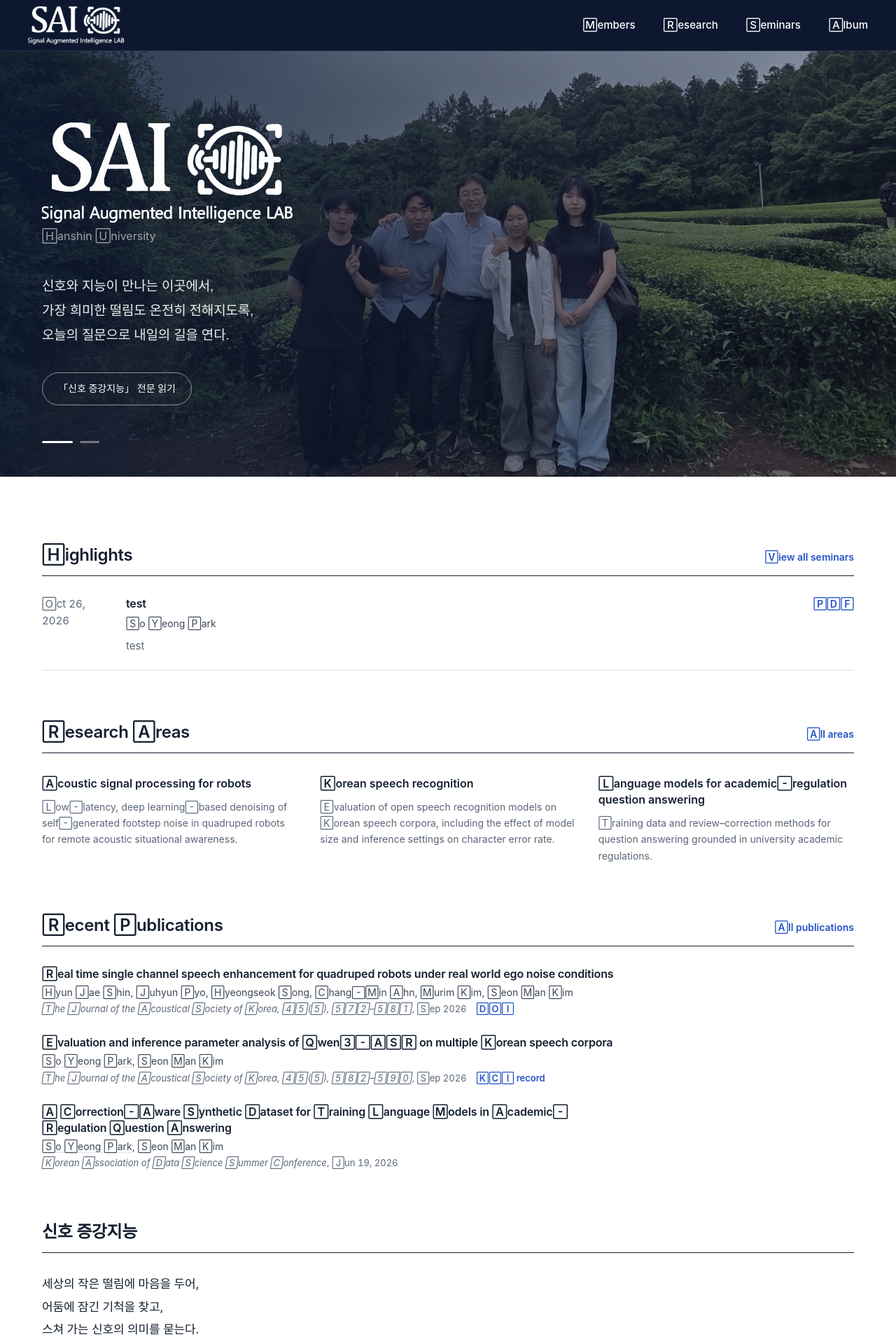
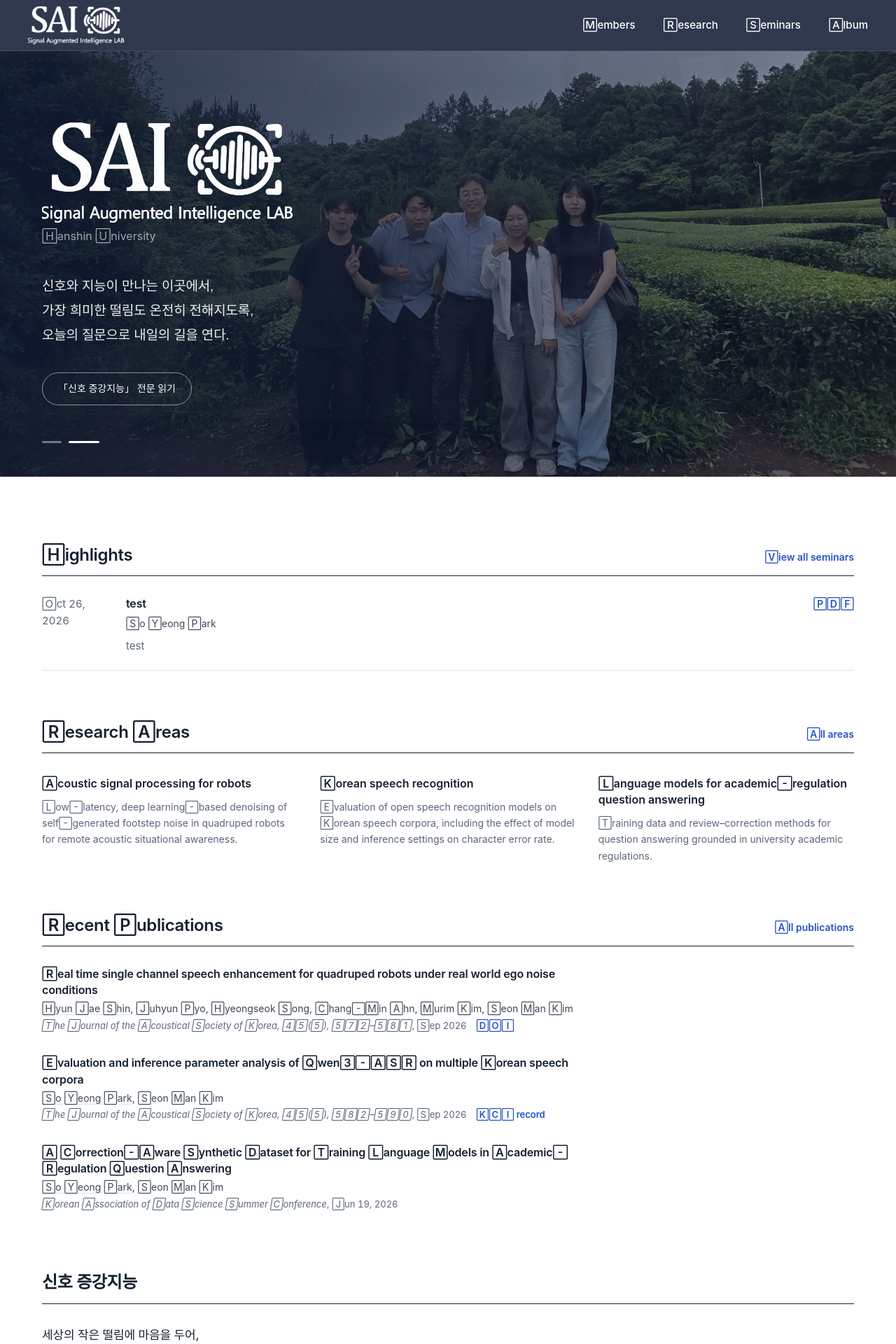
Before and after one commit to Signal-Augmented-Intelligence/-Signal-Augmented-Intelligence.github.io, a Next.js app: page / in a window 1280 px wide. Shown: the top 1920 px of the page at 70% size. Built offline with nearby package versions, Linux system fonts and the light colour scheme; a web font is replaced by a local one.

Commit message:
See-through blurred header and tab bars while scrolling; publication entries lift with a light background and shadow on hover and open as a whole; phone tab bar sits below the two-line header

```diff
--- a/admin/src/components/AdminHeader.module.css
+++ b/admin/src/components/AdminHeader.module.css
@@ -22,3 +22,8 @@
   .link { font-size: var(--text-sm); }
   .wide { display: none; }
 }
+
+/* 공개 사이트 헤더와 같이, 스크롤하면 아래 글이 흐리게 비쳐 지나갑니다. */
+@supports ((backdrop-filter: blur(1px)) or (-webkit-backdrop-filter: blur(1px))) {
+  .header { background: var(--paper-glass); -webkit-backdrop-filter: blur(12px) saturate(140%); backdrop-filter: blur(12px) saturate(140%); }
+}
--- a/admin/src/components/AdminShell.module.css
+++ b/admin/src/components/AdminShell.module.css
@@ -33,3 +33,9 @@ a.item:hover { background: var(--surface); text-decoration: none; }
   .pendingItem { display: none; }
   .body { padding-top: 32px; padding-left: var(--gutter); }
 }
+
+@media (max-width: 960px) {
+  @supports ((backdrop-filter: blur(1px)) or (-webkit-backdrop-filter: blur(1px))) {
+    .nav { background: var(--paper-glass); -webkit-backdrop-filter: blur(12px) saturate(140%); backdrop-filter: blur(12px) saturate(140%); }
+  }
+}
--- a/src/app/globals.css
+++ b/src/app/globals.css
@@ -9,6 +9,8 @@
   --accent: #2452c6;
   --accent-soft: #eaf0fc;
   --night: #0d1830;         /* header, page banners, Home first screen */
+  --night-glass: rgba(13, 24, 48, 0.86);   /* sticky header: --night, see-through with blur */
+  --paper-glass: rgba(255, 255, 255, 0.78); /* sticky white bars (tabs, 관리 화면 header) */
   --night-accent: #a9c1ff;  /* links and current item on navy */
 
   /* Latin: Instrument Sans. Hangul falls through to Pretendard. Formulas: STIX Two Text italic. */
@@ -25,10 +27,14 @@
   --container-header: 1360px; /* 헤더만 본문보다 넓게: 넓은 화면에서 로고와 메뉴가 가운데로 몰리지 않게 */
   --gutter: 40px;
   --header-h: 72px;
+  --site-header-h: var(--header-h); /* 공개 사이트 헤더 실제 높이 (휴대폰에서는 로고 아래 메뉴 줄까지 두 줄) */
 }
 
 @media (max-width: 960px) {
   :root { --gutter: 24px; --text-hero: 3.25rem; --text-2xl: 1.875rem; }
+}
+@media (max-width: 640px) {
+  :root { --site-header-h: 108px; }
 }
 
 *, *::before, *::after { box-sizing: border-box; }
--- a/src/components/Items.module.css
+++ b/src/components/Items.module.css
@@ -5,11 +5,11 @@
 
 .item { max-width: 52rem; }
 /* Publications: no rule between entries, just space (reference: KAIST Smart Sound Lab). */
-.list > .item { padding: 0; border-bottom: 0; }
-.list > .item + .item { margin-top: 26px; }
+.list > .item { padding: 14px 0; border-bottom: 0; }
+.list > .item + .item { margin-top: 4px; }
 .title { font-size: 1rem; font-weight: 600; line-height: 1.45; letter-spacing: -0.01em; }
 .title a { color: var(--ink); }
-.title a:hover { color: var(--accent); }
+.title a:hover { color: var(--accent); text-decoration: none; }
 .authors { margin-top: 4px; font-size: var(--text-sm); color: #3d4757; }
 .authors :global(.person-link) { color: inherit; text-decoration: underline; text-decoration-color: var(--rule); text-underline-offset: 0.2em; }
 .authors :global(.person-link):hover { color: var(--ink); }
@@ -29,3 +29,18 @@
   .seminar { grid-template-columns: minmax(0, 1fr) auto; row-gap: 4px; }
   .date { grid-column: 1 / -1; }
 }
+
+/*
+ * Publications lift a little under the pointer (whole entry opens the title link).
+ * The padding is pulled back with negative margins so the text stays aligned with the rest of the page.
+ */
+.list > .item { position: relative; margin-left: -16px; margin-right: -16px; padding-left: 16px; padding-right: 16px; border-radius: 8px;
+  transition: transform 180ms ease, box-shadow 180ms ease, background-color 180ms ease; }
+.list > .item:hover { transform: translateY(-1px) scale(1.015); background: var(--surface); box-shadow: 0 6px 18px rgba(13, 24, 48, 0.08), 0 1px 3px rgba(13, 24, 48, 0.06); }
+.item .title a::after { content: ''; position: absolute; inset: 0; border-radius: inherit; }
+@media (prefers-reduced-motion: reduce) {
+  .list > .item { transition: background-color 180ms ease, box-shadow 180ms ease; }
+  .list > .item:hover { transform: none; }
+}
+/* Author links and the label link stay clickable above the whole-entry link. */
+.item .authors :global(.person-link), .item .link { position: relative; z-index: 1; }
--- a/src/components/PageHeader.module.css
+++ b/src/components/PageHeader.module.css
@@ -5,7 +5,7 @@
 .titleLong { max-width: 52rem; font-size: 2.25rem; line-height: 1.2; letter-spacing: -0.02em; }
 .lede { max-width: 44rem; margin-top: 14px; font-size: 1.0625rem; color: rgba(255, 255, 255, 0.72); }
 
-.tabBar { position: sticky; top: var(--header-h); z-index: 9; background: var(--paper); border-bottom: 1px solid var(--rule); }
+.tabBar { position: sticky; top: var(--site-header-h); z-index: 9; background: var(--paper); border-bottom: 1px solid var(--rule); }
 .tabs { display: flex; gap: 36px; }
 .tab { display: flex; align-items: center; height: 60px; margin-bottom: -1px; border-bottom: 2px solid transparent; color: var(--muted); font-size: 0.9375rem; font-weight: 600; }
 .tab:hover { color: var(--ink); text-decoration: none; }
@@ -20,3 +20,7 @@
   .tabs { gap: 24px; overflow-x: auto; }
   .gap { height: 48px; }
 }
+
+@supports ((backdrop-filter: blur(1px)) or (-webkit-backdrop-filter: blur(1px))) {
+  .tabBar { background: var(--paper-glass); -webkit-backdrop-filter: blur(12px) saturate(140%); backdrop-filter: blur(12px) saturate(140%); }
+}
--- a/src/components/SiteHeader.module.css
+++ b/src/components/SiteHeader.module.css
@@ -1,4 +1,7 @@
-/* Navy header on every page; it continues into the navy page banner (PageHeader) or the Home first screen. */
+/*
+ * Navy header on every page; it continues into the navy page banner (PageHeader) or the Home first screen.
+ * Sticky and see-through: content scrolling under it shows blurred (--night-glass). Browsers without backdrop-filter keep the solid navy.
+ */
 .header {
   position: sticky;
   top: 0;
@@ -19,9 +22,13 @@
 .link[aria-current='page'] { color: var(--night-accent); }
 
 @media (max-width: 640px) {
-  .inner { height: auto; padding-top: 14px; padding-bottom: 10px; flex-direction: column; align-items: flex-start; gap: 6px; }
+  .inner { height: calc(var(--site-header-h) - 1px); padding-top: 14px; padding-bottom: 10px; flex-direction: column; align-items: flex-start; gap: 6px; }
   .brandLogo { width: 100px; height: 41px; }
   .logoImage { width: 128px; transform: translate(-20px, -14px); }
   .customLogo { max-width: 128px; height: 41px; }
   .nav { gap: 24px; }
 }
+
+@supports ((backdrop-filter: blur(1px)) or (-webkit-backdrop-filter: blur(1px))) {
+  .header { background: var(--night-glass); -webkit-backdrop-filter: blur(12px) saturate(140%); backdrop-filter: blur(12px) saturate(140%); }
+}
```
Also changed, not shown: src/app/members/professor/professor.module.css (+14 -2 lines), 1 other file (tests, documents, lock files or other folders).
